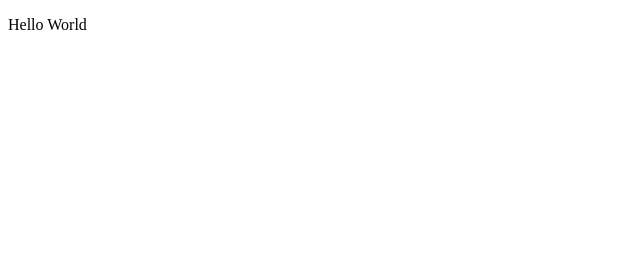
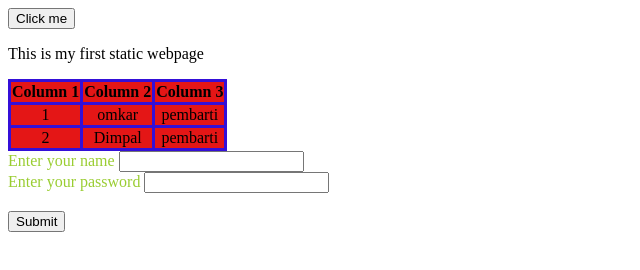
Before and after one commit to omkarpembarti/HTML-Basics, a plain HTML site: page index.html in a window 1280 px wide. Shown: the whole page, without its empty margins (0-640 px from the left). Drawn offline with Linux system fonts and the light colour scheme.

Commit message:
Made few changes

```diff
--- a/index.html
+++ b/index.html
@@ -1,11 +1,60 @@
 <!DOCTYPE html>
 
 <head>
-    <title>Basics</title>
+    <style>
+        table,
+        th,
+        td {
+            border: 3px solid rgb(52, 15, 216);
+            border-collapse: collapse;
+        }
+
+        .table {
+            background-color: rgb(228, 22, 22);
+            width: fit-content;
+            text-align: center;
+            color: black;
+        }
+
+        #form {
+            color: yellowgreen;
+        }
+    </style>
 </head>
 
 <body>
-    <p>Hello World</p>
+    <button onclick="alert('Hello')">Click me</button>
+    <p>This is my first static webpage</p>
+    <div class="table">
+        <table>
+            <tr>
+                <th>Column 1</th>
+                <th>Column 2</th>
+                <th>Column 3</th>
+            </tr>
+            <tr>
+                <td>1</td>
+                <td>omkar</td>
+                <td>pembarti</td>
+            </tr>
+            <tr>
+                <td>2</td>
+                <td>Dimpal</td>
+                <td>pembarti</td>
+            </tr>
+        </table>
+    </div>
+
+    <form id='form'>
+        <label>Enter your name</label>
+        <input type="text">
+        </br>
+        <label>Enter your password</label>
+        <input type="password">
+    </form>
+    </br>
+    <input type="submit" onclick="alert('Hello')">
+    </form>
 </body>
 
 </html>
--- /dev/null
+++ b/styles.css
@@ -0,0 +1,3 @@
+p {
+    background-color: rgb(226, 110, 15);
+}
```
Also changed, not shown: Cascade.css (deleted).
